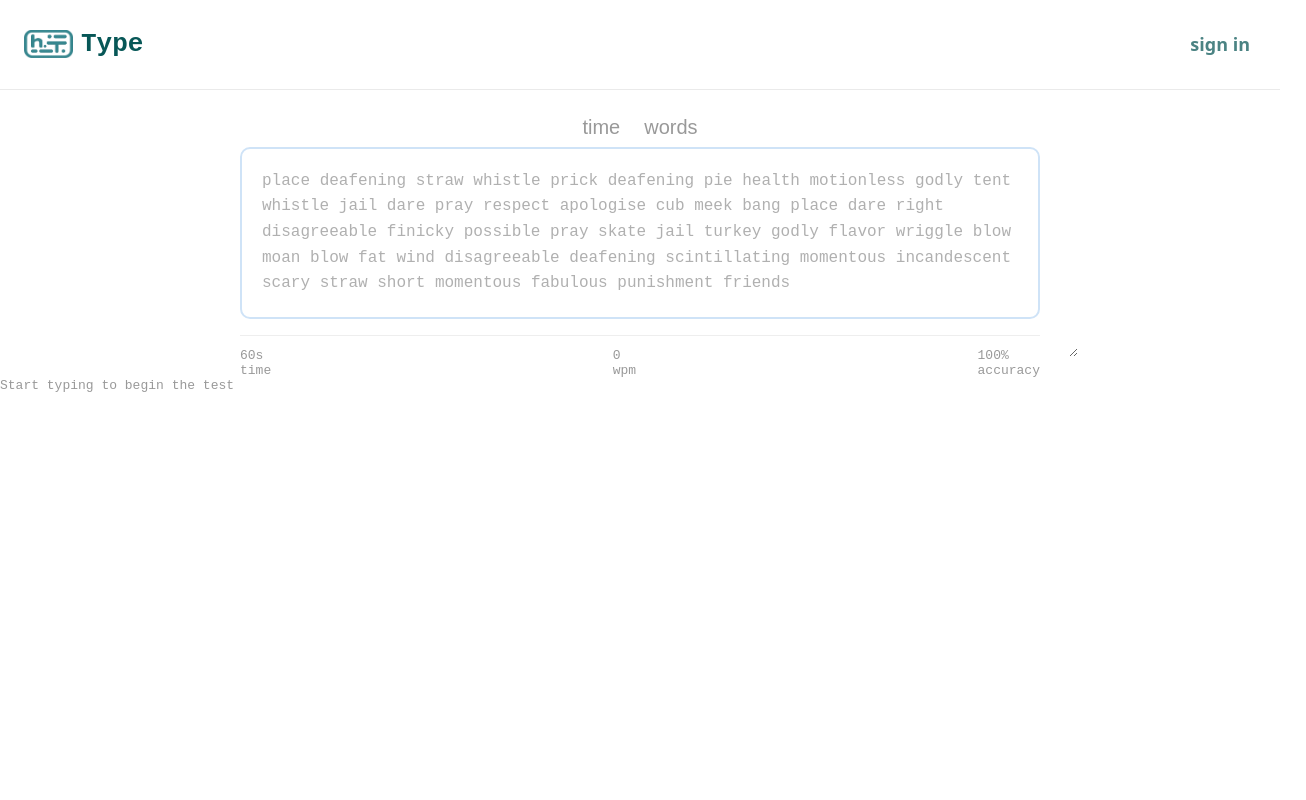
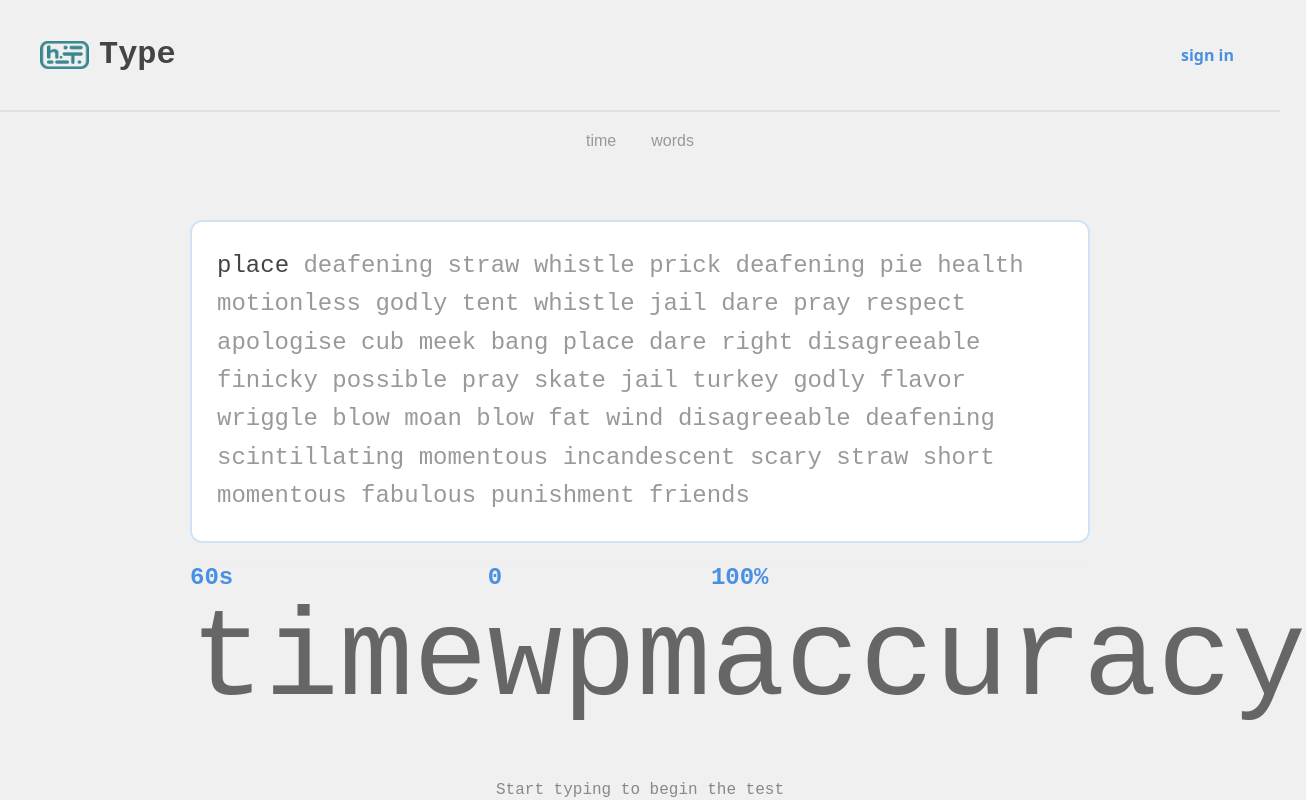
Before and after one commit to BajzoJ/BajzoJ.github.io-honkeytype-, a plain HTML site: page honkeyType.html in a window 1280 px wide. Shown: the whole page, 1306 px wide, since content can reach past the window. Drawn offline with Linux system fonts and the light colour scheme.

Commit message:
Update honkeyType.css

```diff
--- a/honkeyType.css
+++ b/honkeyType.css
@@ -1,22 +1,23 @@
 body {
   margin: 0;
-  font-family: monospace;
-  color: #999;
+  font-family: "Courier New", Courier, monospace;
+  background-color: #f0f0f0;
+  color: #333;
 }
 
 header {
   display: flex;
   justify-content: space-between;
   align-items: center;
-  padding: 12px 24px;
-  border-bottom: 1px solid #eaeaea;
+  padding: 15px 40px;
+  border-bottom: 2px solid #e1e1e1;
 }
 
 .header-left {
   display: flex;
   align-items: center;
-  gap: 8px;
-  color: rgb(7, 87, 87);
+  gap: 10px;
+  color: #444;
 }
 
 #logo {
@@ -28,8 +29,8 @@ header {
   border: none;
   font-family: system-ui;
   font-weight: bold;
-  font-size: 18px;
-  color: rgb(75, 131, 131);
+  font-size: 16px;
+  color: #4a90e2;
   cursor: pointer;
 }
 
@@ -38,95 +39,122 @@ header {
 }
 
 .container {
-  max-width: 800px;
-  margin: 0 auto;
+  max-width: 900px;
+  margin: 50px auto;
+  padding: 0 20px;
 }
 
 .word-container {
   position: relative;
   border: 2px solid #cfe3f7;
-  border-radius: 10px;
-  padding: 20px;
+  border-radius: 12px;
+  padding: 25px;
   background: #fff;
+  box-shadow: 0 4px 6px rgba(0, 0, 0, .0.05);
+  min-height: 120px;
+  cursor: text;
 }
 
 .words {
   position: relative;
-  font-size: 16px;
+  font-size: 24px;
   line-height: 1.6;
-  color: #b0b0b0;
+  user-select: none;
+  color: #999;
   z-index: 1;
+}
+
+.word.active {
+  color: #444;
+}
+
+.char.correct {
+  color: greenyellow;
+}
+
+.char.incorrect {
+  color: #e74c3c;
+  text-decoration: underline;
+}
+
+.char.extra {
+  color: #c0392b;
 }
 
 #typingInput {
   position: absolute;
-  top: 0%;
-  left: 0%;
+  top: 0;
+  left: 0;
   width: 100%;
   height: 100%;
-  padding: 20px;
+  opacity: 0;
+  cursor: default;
+  resize: none;
   border: none;
   outline: none;
   background: transparent;
-  font-size: 16px;
-  font-family: inherit;
-  color: transparent;
-  caret-color: #4a90e2;
   z-index: 2;
 }
 
 .stats {
   display: flex;
   justify-content: space-between;
-  margin-top: 16px;
-  padding-top: 12px;
+  margin-top: 20px;
   border-top: 1px solid #eee;
-  font-size: 13px;
-  color: #999;
+  font-size: 124px;
+  color: #666;
 }
 
-#mode {
+.stat-value {
+  font-weight: bold;
+  font-size: 24px;
+  color: #4a90e2;
+}
+
+#mode, #extended {
   display: flex;
   justify-content: center;
-  gap: 20px;
-  margin: 20px 0;
-  margin-bottom: 2px;
+  gap: 15px;
+  margin: 15px 0;
 }
 
-#extended {
-  display: flex;
-  justify-content: center;
-  gap: 12px;
-  margin-top: 0;
-}
-.submode-btn {
+
+.modebtn, .submode-btn {
   background: none;
   border: none;
-  padding: 6px 3px;
-  font-size: 14px;
+  padding: 5px 10px;
+  font-size: 16px;
   color: #999;
   cursor: pointer;
 }
 
-.submode-btn.active {
-  color: #4a90e2;
-  border-bottom: 2px solid #4a90e2;
-}
-
-.modebtn {
-  background: none;
-  border: none;
-  padding: 6px 2px;
-  font-size: 20px;
-  color: #999;
-  cursor: pointer;
-}
-
-.modebtn.active {
+.modebtn.active, .submode-btn.active {
   color: #4a90e2;
   border-bottom: 2px solid #4a90e2;
 }
 
 .hidden {
-  display: none;
+  display: none !important;
 }
+
+#resultsWiew {
+ text-align: center;
+ margin-top: 40px;
+}
+
+.restart-btn {
+  font-size: 20px;
+  margin-top: 20px;
+  color: #4a90e2;
+  background: none;
+  border: 2px solid #4a90e2;
+  padding: 10px 20px;
+  border-radius: 5px;
+  cursor: pointer;
+}
+
+.hint {
+  text-align: center;
+  margin-top: 20px;
+  color:#888;
+}
```
